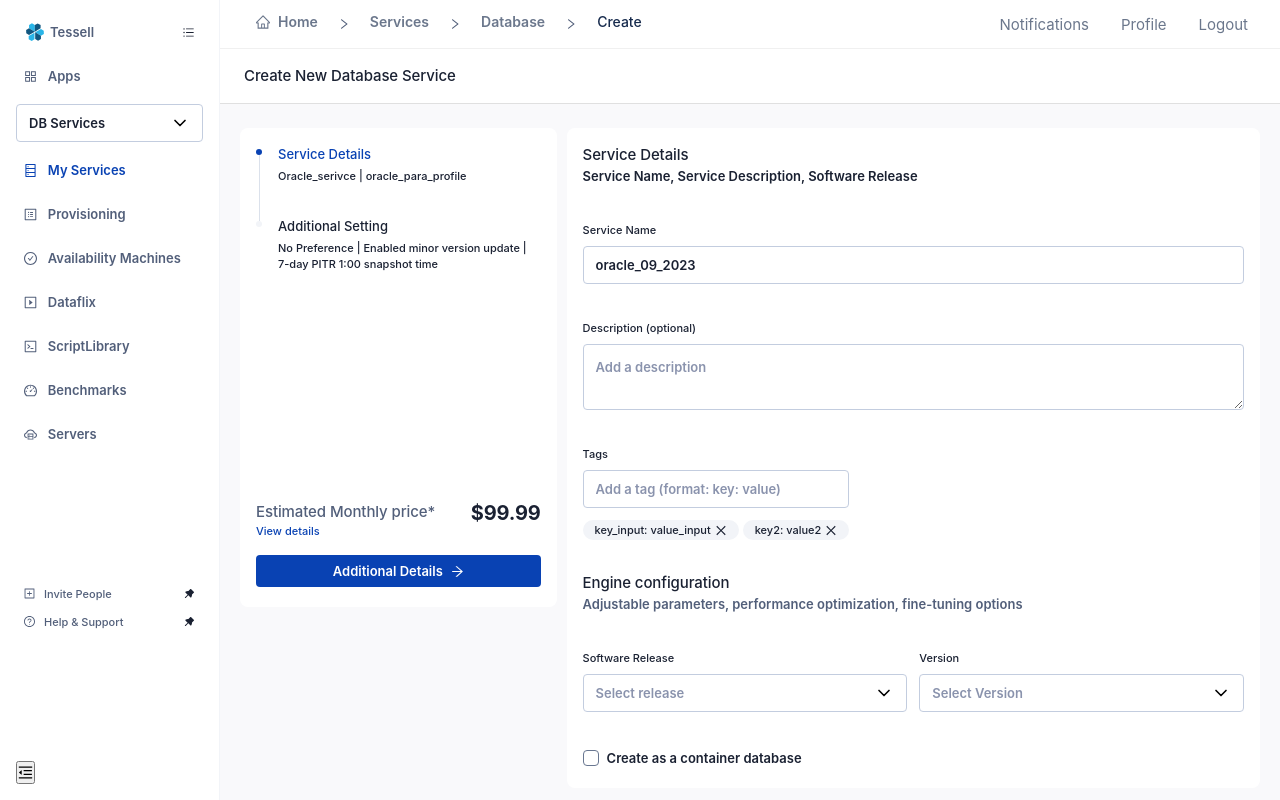
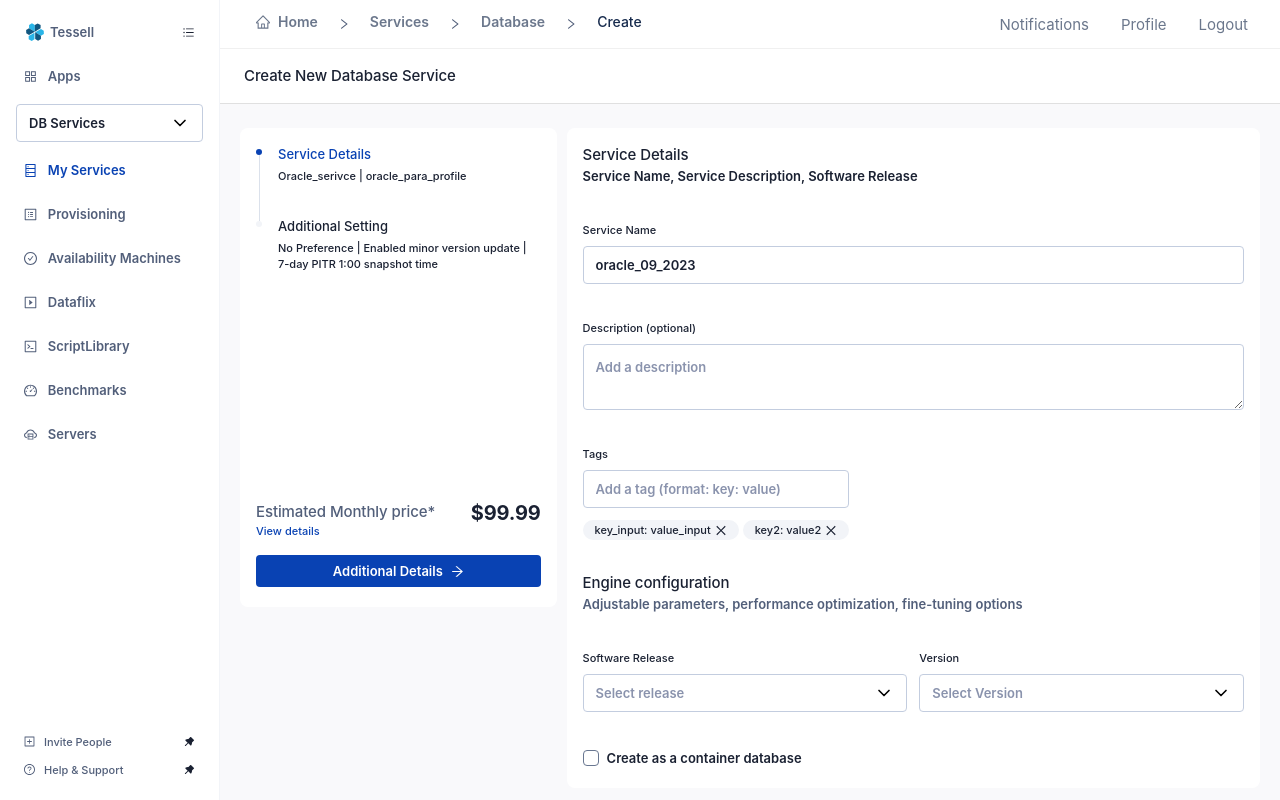
Before and after one commit to Avni1802/ui-design-system, a React (Vite) app: page / in a window 1280 px wide. Built offline with nearby package versions, Linux system fonts and the light colour scheme.

Commit message:
Update Sidebar.tsx

```diff
--- a/src/components/Layout/Sidebar/Sidebar.tsx
+++ b/src/components/Layout/Sidebar/Sidebar.tsx
@@ -78,10 +78,6 @@ const Sidebar = React.forwardRef<HTMLButtonElement, SidebarProps>(
                         iconTrailing={<PushpinFilled />}
                     />
                 </nav>
-
-                <button className="tsl-sidebar-toggle-button" onClick={onToggleCollapse} ref={ref}>
-                    {collapsed ? <MenuUnfoldOutlined /> : <MenuFoldOutlined />}
-                </button>
             </div>
         );
     }
```
